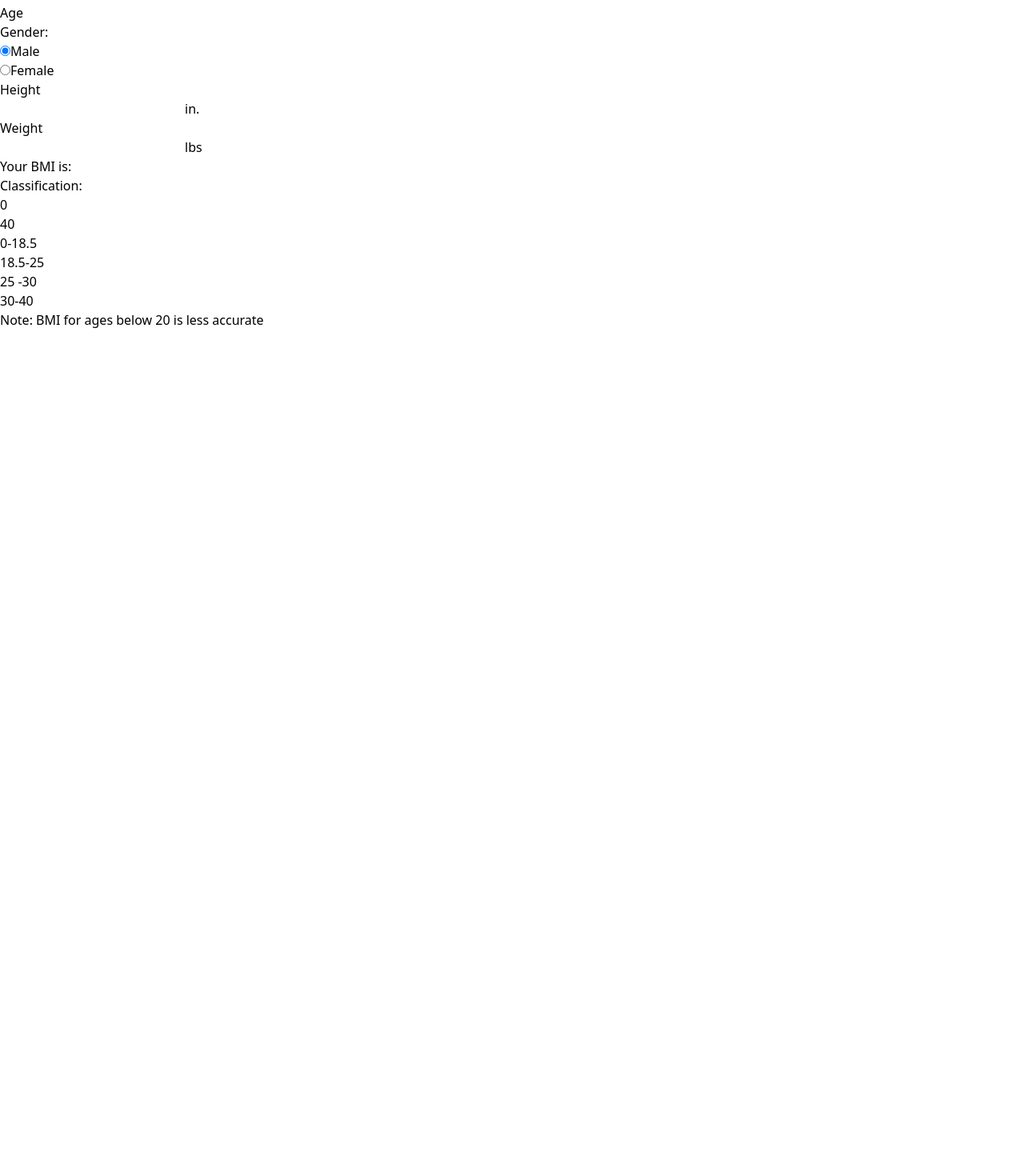
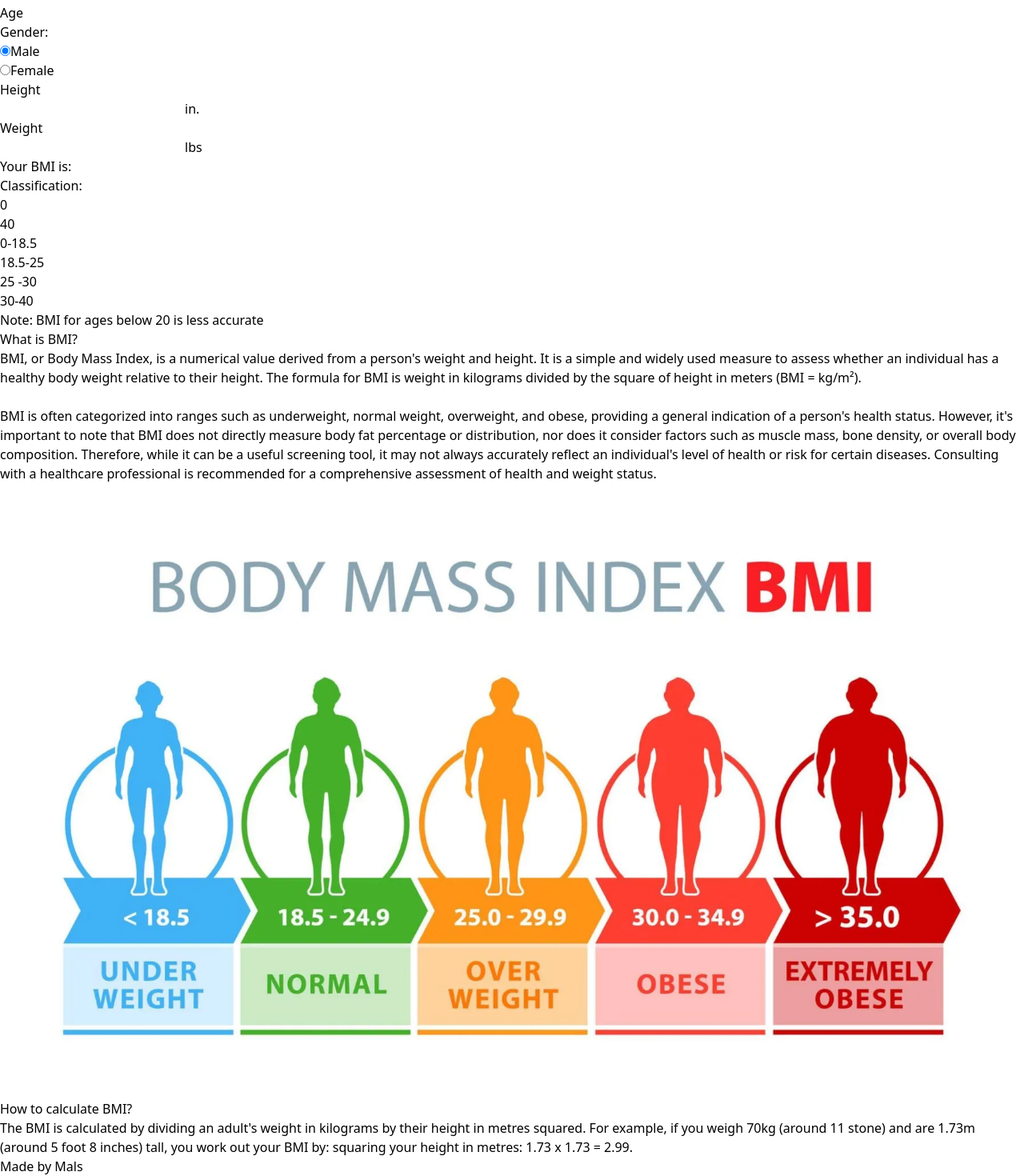
Before and after one commit to MalsTheDev/bmi-calculator-react, a React (Vite) app: page / in a window 1280 px wide. Shown: the part 44-1514 px from the top of the page at 80% size. Before the commit the page ends 800 px from the top, so only its background shows below. Built offline with nearby package versions, Linux system fonts and the light colour scheme.

Commit message:
Paragraphs 1

```diff
--- a/src/App.jsx
+++ b/src/App.jsx
@@ -1,4 +1,5 @@
 import React, { useEffect, useState } from 'react'
+import BmiImage from './assets/bmi.png'
 
 function App() {
   const [age, setAge] = useState(0);
@@ -10,7 +11,6 @@ function App() {
   const [currentClass, setCurrentClass] = useState('')
 
   const calculateBmi = () => {
-    console.log(metricType)
     if(metricType === 'usc') {
       setCurrentBmi(
         703 * (weight / (height**2))
@@ -23,7 +23,6 @@ function App() {
   }
 
   const calculateChildClass = () => {
-    console.log('calculate')
     if(age == 2) {
       if(currentBmi < 14.73732) {
          setCurrentClass('Underweight')
@@ -330,6 +329,29 @@ function App() {
         </div>
          <p className='text-gray-600 mt-2'>Note: BMI for ages below 20 is less accurate</p>
       </div>
+
+      <div className='my-12 w-full p-4 md:w-1/2 space-y-6'>
+         <div>
+            <h1 className='text-2xl font-bold text-blue-500 '>What is BMI?</h1>
+            <p className=''>
+               BMI, or Body Mass Index, is a numerical value derived from a person's weight and height. It is a simple and widely used measure to assess whether an individual has a healthy body weight relative to their height. The formula for BMI is weight in kilograms divided by the square of height in meters (BMI = kg/m²).
+               <br />
+               <br />
+               BMI is often categorized into ranges such as underweight, normal weight, overweight, and obese, providing a general indication of a person's health status. However, it's important to note that BMI does not directly measure body fat percentage or distribution, nor does it consider factors such as muscle mass, bone density, or overall body composition. Therefore, while it can be a useful screening tool, it may not always accurately reflect an individual's level of health or risk for certain diseases. Consulting with a healthcare professional is recommended for a comprehensive assessment of health and weight status.
+            </p>
+            <img src={BmiImage} alt="" />
+         </div>
+         <div>
+            <h1 className='text-2xl font-bold text-blue-500 '>How to calculate BMI?</h1>
+
+            <p>
+               The BMI is calculated by dividing an adult's weight in kilograms by their height in metres squared. For example, if you weigh 70kg (around 11 stone) and are 1.73m (around 5 foot 8 inches) tall, you work out your BMI by: squaring your height in metres: 1.73 x 1.73 = 2.99.
+            </p>
+         </div>
+      </div>
+      <div className='py-5 flex items-center'>
+         <h1 className='text-xl font-semibold'>Made by <a href="https://malsthedev.vercel.app" className='text-blue-400 underline'>Mals</a></h1>
+      </div>
     </div>
   )
 }
```
Also changed, not shown: src/assets/bmi.png (added).
